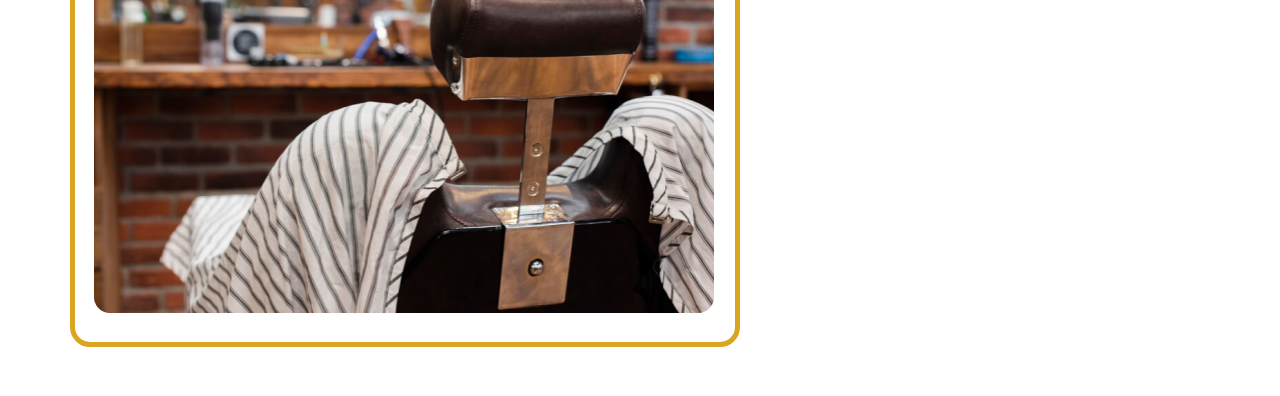
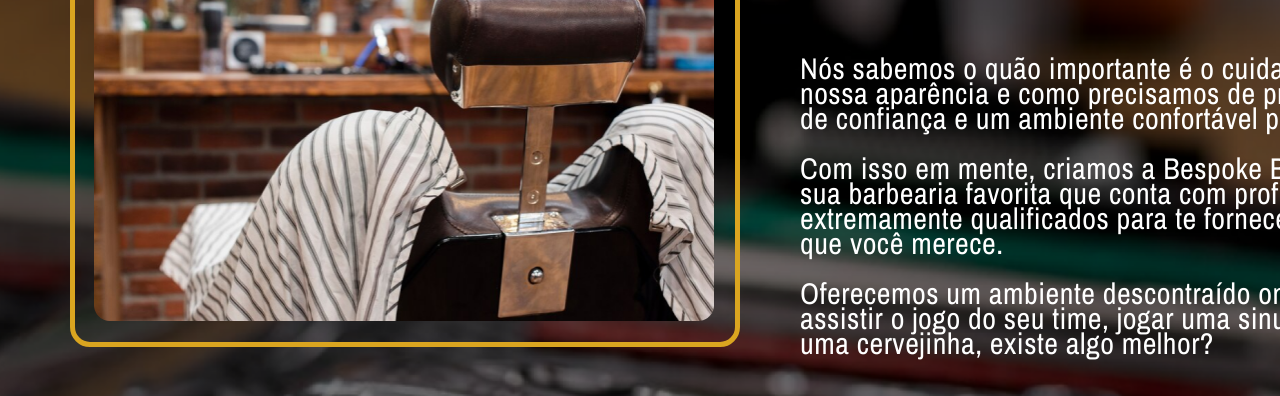
Before and after one commit to millenavn/Bespoke-BarberShop, a plain HTML site: page Sobre Nós/Sobre Nós/index.html in a window 1280 px wide. Shown: the part 203-599 px from the top of the page. Drawn offline with nearby package versions, Linux system fonts and the light colour scheme; a web font is replaced by a local one.

Commit message:
pequena alteração no sobre nós

```diff
--- a/Sobre Nós/Sobre Nós/estilo.css
+++ b/Sobre Nós/Sobre Nós/estilo.css
@@ -1,6 +1,6 @@
 /* Sobre Nós */
 
-  .sobre{
+  body{
     display: flex;
     height: 130vh;
     background-color: black;
```
